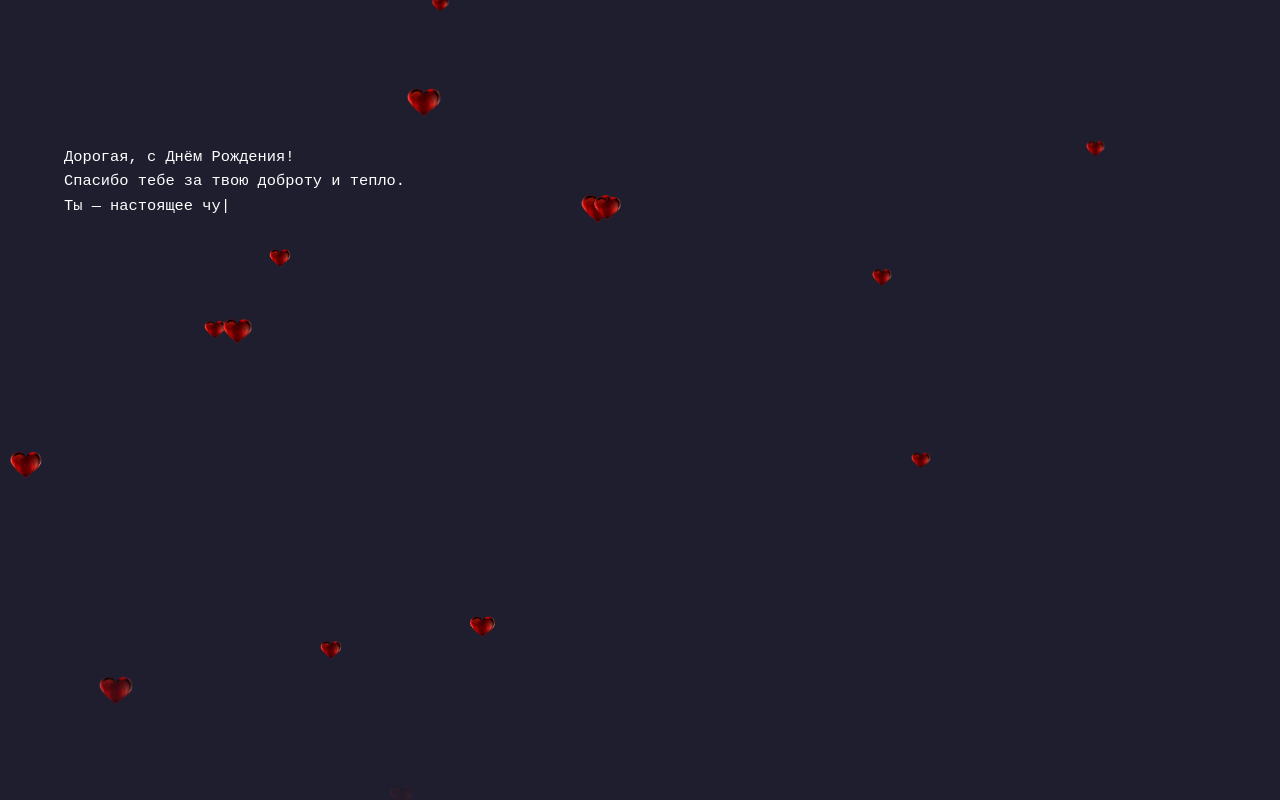
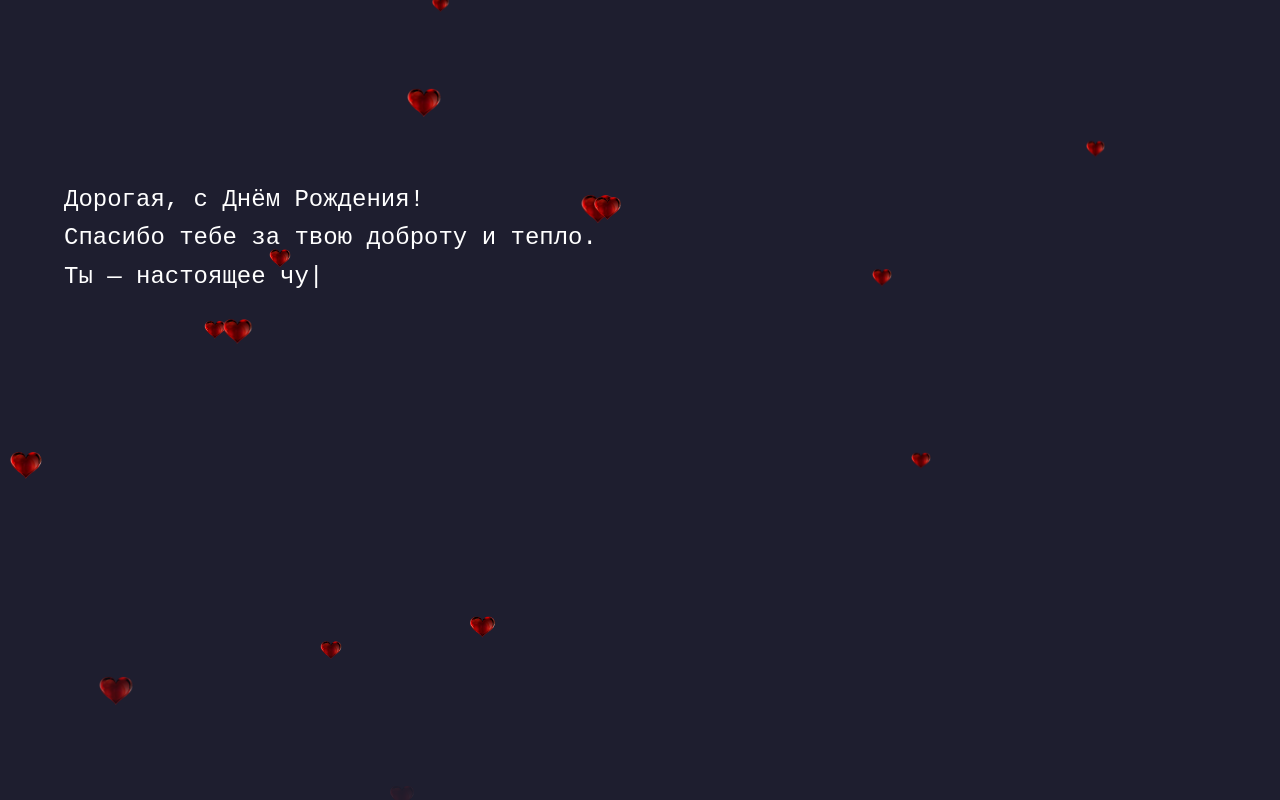
Before and after one commit to NEMO-DW/Ekaterina, a plain HTML site: page index.html in a window 1280 px wide. Drawn offline with Linux system fonts and the light colour scheme.

Commit message:
Update style.css

```diff
--- a/style.css
+++ b/style.css
@@ -15,22 +15,12 @@ body {
     left: 5vw;
     right: 5vw;
     max-width: 90vw;
-    font-size: 4vw; /* адаптивный размер шрифта */
+    font-size: clamp(16px, 4vw, 24px); /* адаптивный шрифт */
     line-height: 1.6em;
     white-space: pre-wrap;
+    word-wrap: break-word;
+    overflow-wrap: break-word;
     z-index: 2;
-  }
-
-  @media (min-width: 768px) {
-    .text-container {
-      font-size: 2vw;
-    }
-  }
-
-  @media (min-width: 1200px) {
-    .text-container {
-      font-size: 1.2vw;
-    }
   }
 
   .cursor {
@@ -59,7 +49,8 @@ body {
     animation-name: fall;
     animation-timing-function: linear;
   }
-    @keyframes fall {
+
+  @keyframes fall {
     0% {
       transform: translateY(0);
       opacity: 1;
```
